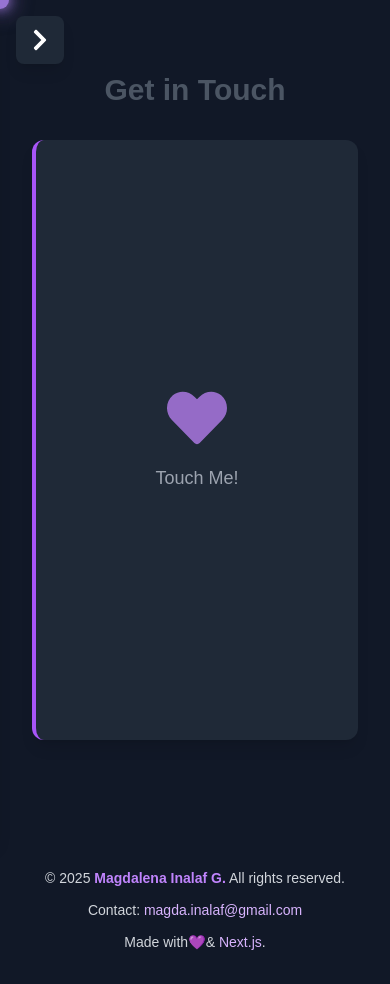
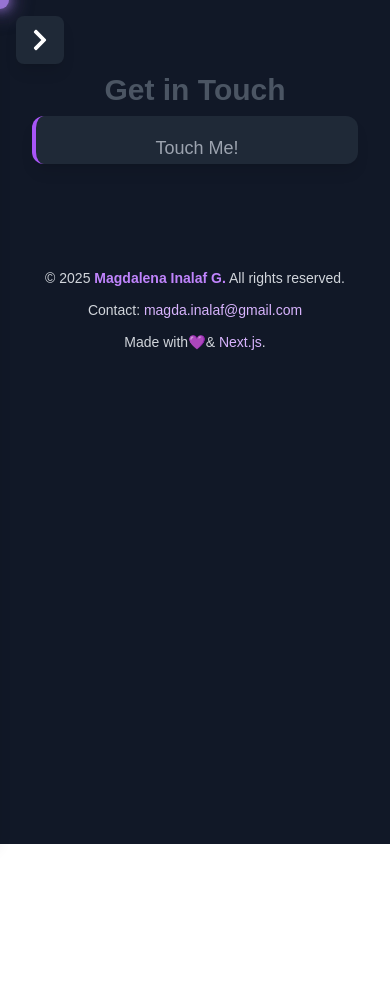
Before and after one commit to MagdaIG/Portafolio-react, a Next.js app: page /contact in a window 390 px wide. After the commit the page ends 844 px from the top, so only its background shows below. Built offline with nearby package versions, Linux system fonts and the light colour scheme.

Commit message:
fix contact

```diff
--- a/src/components/Contact.js
+++ b/src/components/Contact.js
@@ -113,7 +113,7 @@ const Contact = () => {
           </h2>
 
           <div className="flex justify-center px-4 md:px-0">
-            <div className="w-full max-w-[400px] relative h-[600px] md:h-[550px]">
+            <div className="w-full max-w-[400px] relative md:h-[550px]">
               <div className={`flip-container absolute w-full h-full ${isFlipped ? 'flipped' : ''}`} onClick={handleFlip}>
                 <div className="front absolute w-full h-full flex flex-col items-center justify-center rounded-xl shadow-lg bg-gray-800 p-6 md:p-8 border-l-4 border-purple-500">
                   <FaHeart className="text-purple-400 text-6xl md:text-8xl cursor-pointer animate-pulse" />
@@ -150,7 +150,7 @@ const Contact = () => {
                         required
                       />
                     </div>
-                    <div className="mb-3 md:mb-4 flex-grow">
+                    <div className="mb-3 md:mb-4">
                       <textarea
                         name="message"
                         placeholder="Message"
@@ -161,7 +161,7 @@ const Contact = () => {
                       ></textarea>
                     </div>
 
-                    <div id="turnstile-widget" className="flex justify-center mb-3 md:mb-4 min-h-[65px] rounded"></div>
+                    <div id="turnstile-widget" className="flex justify-center mb-2 min-h-[40px] rounded"></div>
 
                     <button
                       type="submit"
```
